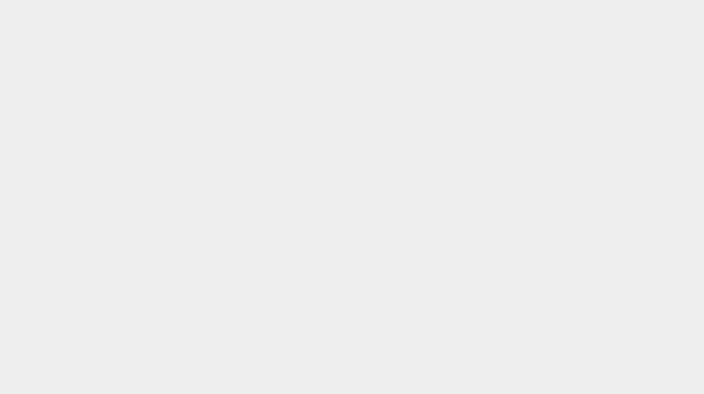
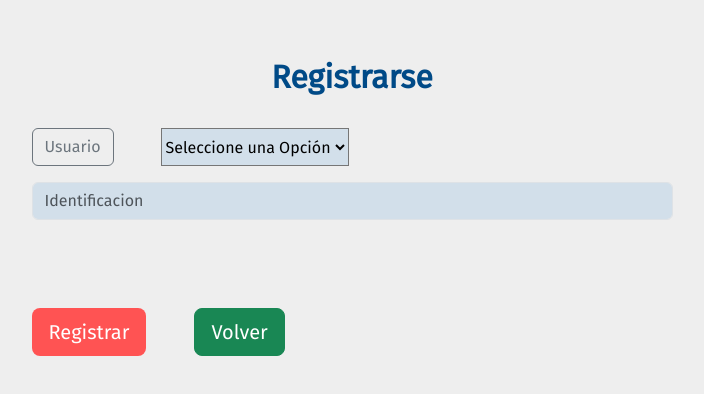
Before and after one commit to AngieMeza27/DIGAUWEB, a React (Vite) app: page /form in a window 1280 px wide. Before the commit this address had no page. Shown: the top 394 px of the page, without its empty margins (288-992 px from the left). Built offline with nearby package versions, Linux system fonts and the light colour scheme.

Commit message:
Gral.Actualizar: liberia jwt, definicion usuarios

```diff
--- a/src/App.jsx
+++ b/src/App.jsx
@@ -15,6 +15,7 @@ function App() {
                 < Route index element={ <Register/>}/>
               </Route>
               <Route path="/" element={<Login/>}></Route>
+              <Route path="/form" element={<Register/>}></Route>
            </Routes>
       </AuthProvider>
    </BrowserRouter>
--- a/src/componets/Login.jsx
+++ b/src/componets/Login.jsx
@@ -3,7 +3,9 @@ import {useNavigate} from "react-router-dom"
 import Swal from "sweetalert2/dist/sweetalert2.all.js";
 import axios from 'axios';
 import useAuth from "../hooks/useAuth";
-import jwtDecode from "jwt-decode";
+import * as jwt_decode from 'jwt-decode';
+
+
 
 const Login = () => {
   //State de usuario
@@ -43,7 +45,7 @@ const Login = () => {
       const url = import.meta.env.VITE_APP_RUTA;
       const response = await axios.post(`${url}/login`,user,{header:{"Content-Type":"application/json"}});
       localStorage.setItem('token',response.data.token);
-      const user = jwtDecode(response.data.token);
+      const user = jwt_decode(response.data.token);
       console.log("Información del token:", decodedToken);
       setAuthUser(user);
       if (user.codigo) {
@@ -75,10 +77,10 @@ const Login = () => {
       <div className="row justify-content-center mt-3">
         <div className="col-4">
           <h5 className="text-center text-color fw-bold pt-2">
-            Lorem ipsum dolor, sit amet
+            Gaula Nacional
           </h5>
           <p className="text-center text-secundary fw-bold ">
-            Lorem ipsum dolor, sit amet
+            Sistema de gestion para alertas de seguridad
           </p>
         </div>
       </div>
--- a/src/componets/Register.jsx
+++ b/src/componets/Register.jsx
@@ -1,4 +1,4 @@
-import { useState } from 'react';
+import { useState, useEffect } from 'react';
 import { Link } from 'react-router-dom';
 import Swal from 'sweetalert2';
 import Option from './Option';
@@ -21,6 +21,7 @@ const Register = () => {
         lastName: "",
         cellPhone: "",
         department: "",
+        sectional: "",
         nationality: "",
         city: "",
         adress: "",
@@ -32,7 +33,19 @@ const Register = () => {
         PhotoUser: "",
         PhotoResident: ""
     });
-    const { city, nationality, name, identification, email, cellPhone, adress, lastName, typeUser, post, workdirection, datebirth, PhotoCar, PhotoUser, department, PhotoResident } = registrarU;
+    const [usersType, setUsersType] = useState([]);
+    useEffect(() => {
+        setOption();
+      }, []);
+
+      const setOption = () => {
+        if (userLogin === "Administrador") {
+          setUsersType(["Cliente", "Seccional"]);
+        } else {
+          setUsersType(["Cliente"]);
+        }
+      };
+    const { city, nationality, sectional, name, identification, email, cellPhone, adress, lastName, typeUser, post, workdirection, datebirth, PhotoCar, PhotoUser, department, PhotoResident } = registrarU;
 
     const handleChange = e => {
         console.log(e.target.value);
@@ -90,7 +103,7 @@ const Register = () => {
                 >
                     <div className="row justify-content-center ">
                         <div className="col-md-7 m-4">
-                            <Option options={["Cliente", "Reaccion"]} handleChange={handleChange} title={"Usuario"} value={typeUser} valueName={"typeUser"} />
+                            <Option options={usersType} handleChange={handleChange} title={"Usuario"} value={typeUser} valueName={"typeUser"} />
                             <input
                                 name="identification"
                                 className="form-control mb-3 secundary-color "
@@ -189,7 +202,7 @@ const Register = () => {
                                         <Option options={Deparments.departments} handleChange={handleChange} title="Departamento" valueName="department" value={department} />
                                         {department !== "" ? <OptionCity options={Citys} handleChange={handleChange} title="City" valueSearch={department} value={city} valueName="city" /> : null}
                                     </>
-                                ) : typeUser === "Reaccion" || userLogin == "Administrador" ? (
+                                ) : typeUser === "Seccional" ? (
                                     <>
                                         <input
                                             name="name"
@@ -233,11 +246,7 @@ const Register = () => {
                                         />
                                         <Option options={Deparments.departments} handleChange={handleChange} title="Departamento" valueName="department" value={department} />
                                         {department !== "" ? <OptionCity options={Citys} handleChange={handleChange} title="City" valueSearch={department} value={city} valueName="city" /> : null}
-                                        {
-                                            userLogin == "Administrador"?
-                                            <OptionSectional options={SectionalList} handleChange={handleChange} title="Seccionales" valueName="department" value={department} />
-                                            :null
-                                        }
+                                        <OptionSectional options={SectionalList} handleChange={handleChange} title="Seccionales" valueName="department" value={department} />
                                     </>
                                 ) : (
                                     null
```
